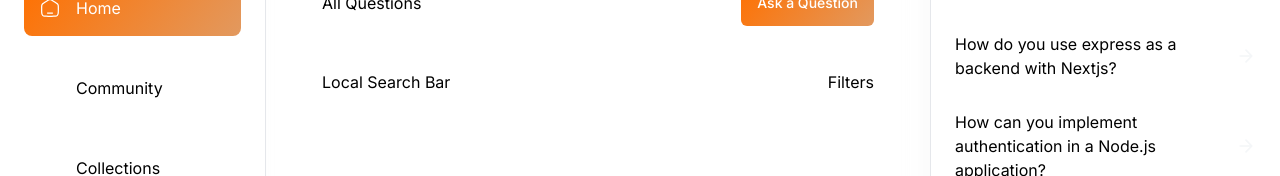
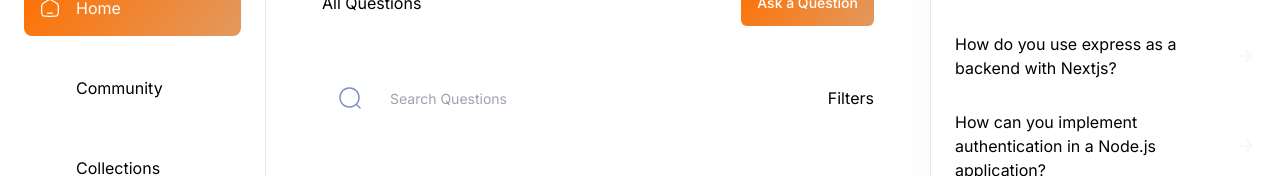
Before and after one commit to cdsalty/devdiscuss, a Next.js app: page / in a window 1280 px wide. Shown: the part 164-340 px from the top of the page. Built offline with nearby package versions, Linux system fonts and the light colour scheme; no server answers.

Commit message:
implement local search bar

```diff
--- a/app/(root)/(home)/page.tsx
+++ b/app/(root)/(home)/page.tsx
@@ -1,3 +1,4 @@
+import LocalSearchBar from '@/components/shared/search/LocalSearchBar';
 import { Button } from '@/components/ui/button';
 import Link from 'next/link';
 
@@ -13,7 +14,14 @@
         </Link>
       </div>
       <div className="mt-11 flex justify-between gap-5 max-sm:flex-col sm:items-center">
-        <div>Local Search Bar</div>
+        <LocalSearchBar
+          route="/"
+          iconPosition="left"
+          imgSrc="/assets/icons/search.svg"
+          placeholder="Search Questions"
+          otherClasses="flex-1"
+        />
+
         <div>Filters</div>
       </div>
     </>
--- /dev/null
+++ b/components/shared/search/LocalSearchBar.tsx
@@ -0,0 +1,57 @@
+'use client';
+
+import { Input } from '@/components/ui/input';
+import Image from 'next/image';
+import React from 'react';
+
+interface CustomInputProps {
+  route: string;
+  iconPosition: string;
+  imgSrc: string;
+  placeholder: string;
+  otherClasses?: string;
+}
+
+const LocalSearchBar = ({
+  route,
+  iconPosition,
+  imgSrc,
+  placeholder,
+  otherClasses,
+}: CustomInputProps) => {
+  return (
+    <div
+      className={`background-light800_darkgradient flex min-h-[56px] grow items-center gap-4 rounded-[10px] px-4 ${otherClasses}`}
+    >
+      {iconPosition === 'left' && (
+        <Image
+          src={imgSrc}
+          alt="search icon"
+          width={24}
+          height={24}
+          className="cursor-pointer"
+        />
+      )}
+
+      <Input
+        type="text"
+        placeholder={placeholder}
+        value=""
+        onChange={() => {}}
+        className="paragraph-regular no-focus placeholder background-light800_darkgradient border-none shadow-none outline-none"
+      />
+
+      {iconPosition === 'right' && (
+        <Image
+          src={imgSrc}
+          alt="search icon"
+          width={24}
+          height={24}
+          className="cursor-pointer"
+        />
+      )}
+    </div>
+  );
+};
+
+export default LocalSearchBar;
```
